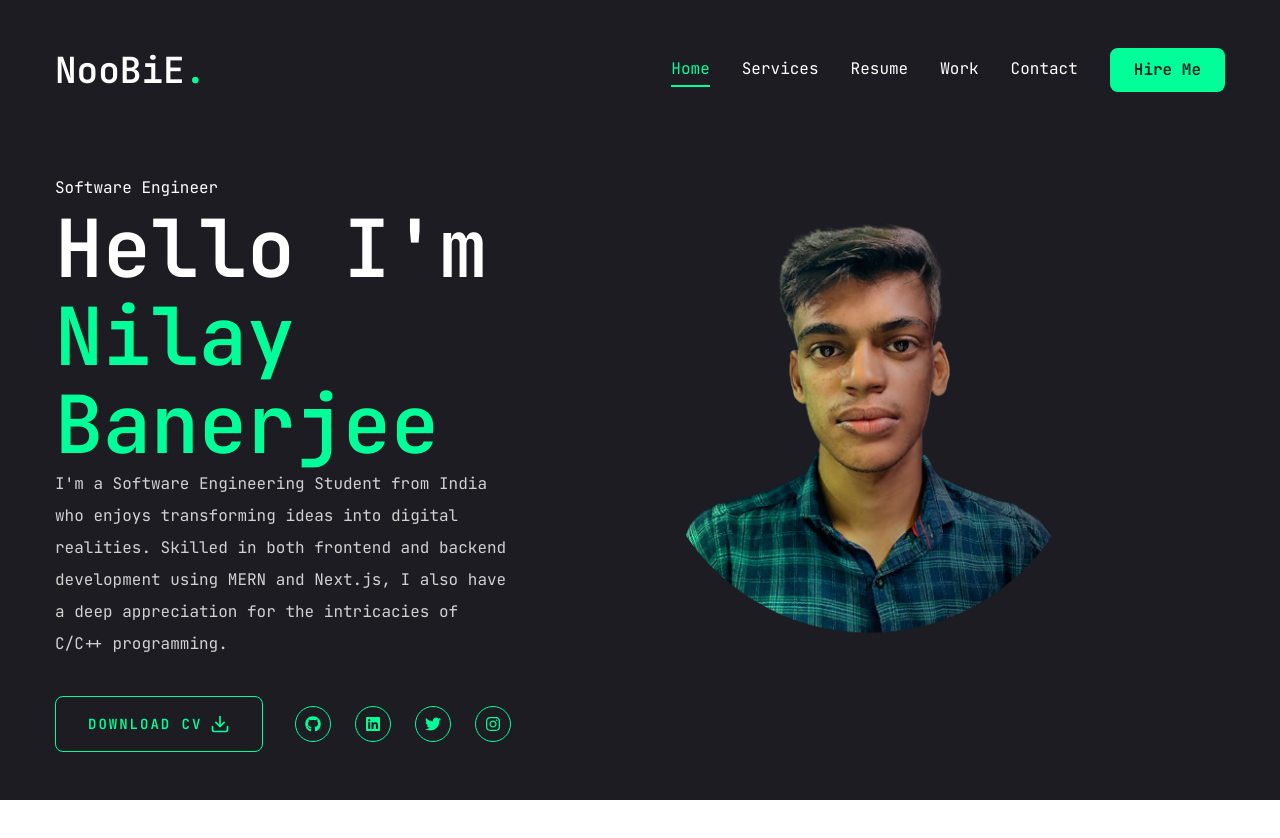
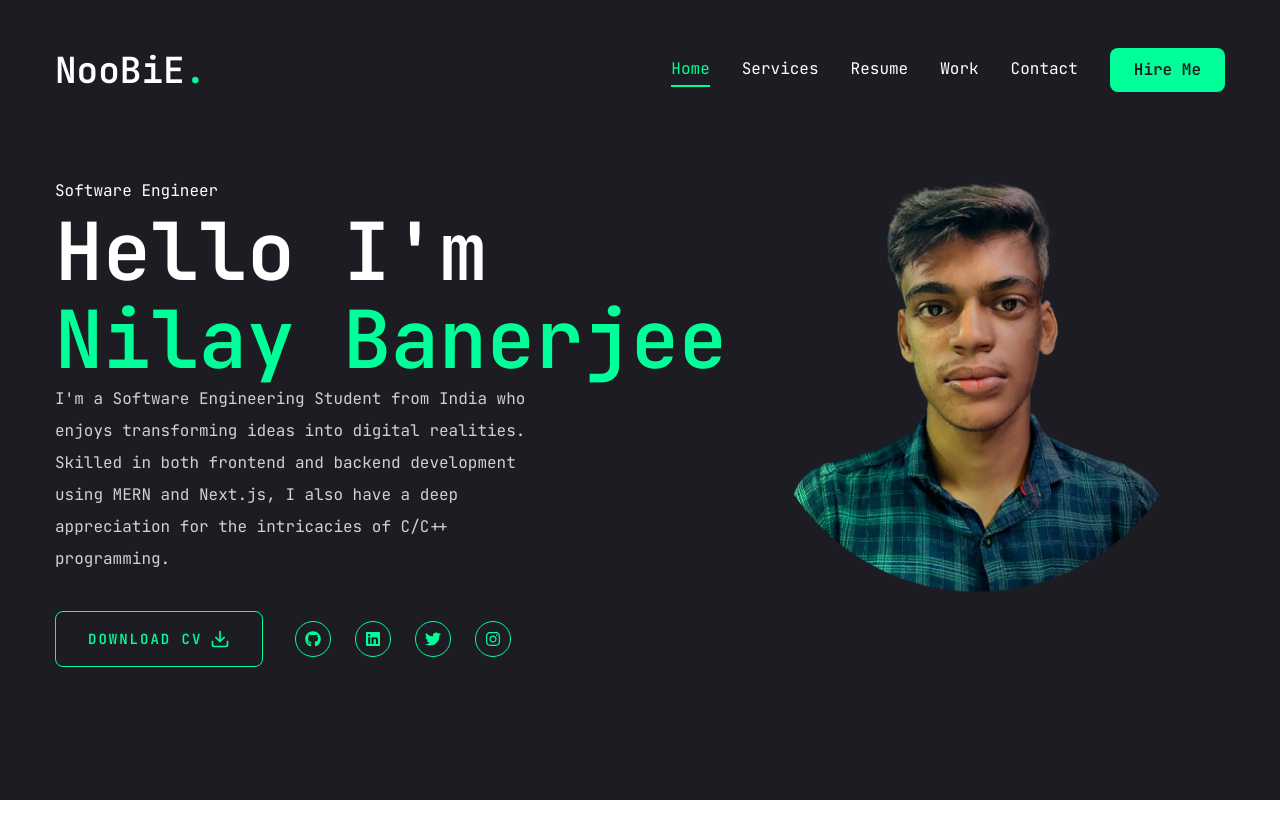
Before and after one commit to NooBIE-Nilay/Nilay-portfolio, a Next.js app: page / in a window 1280 px wide. Shown: the top 838 px of the page. After the commit the page ends 800 px from the top, so only its background shows below. Built offline with nearby package versions, Linux system fonts and the light colour scheme.

Commit message:
Fixed Social Links

```diff
--- a/app/page.tsx
+++ b/app/page.tsx
@@ -2,16 +2,16 @@ import { Socials } from "@/components/Socials";
 import { Button } from "@/components/ui/button";
 import { Photo } from "@/components/ui/photo";
 import { FiDownload } from "react-icons/fi";
-
+import Link from "next/link";
 export default function Home() {
   return (
     <section className="h-full">
       <div className="container mx-auto h-full">
         <div className="flex flex-col xl:flex-row items-center justify-between xl:pt-8 xl:pb-24">
-          <div className="text-center xl:text-left">
+          <div className="text-center xl:text-left order-2 xl:order-none">
             <span>Software Engineer</span>
             <h1 className="h1">
-              Hello I'm <br />{" "}
+              Hello I'm <br />
               <span className="text-accent"> Nilay Banerjee</span>
             </h1>
             <p className="max-w-[500px] mb-9 text-white/80">
@@ -21,6 +21,10 @@ export default function Home() {
               have a deep appreciation for the intricacies of C/C++ programming.
             </p>
             <div className="flex flex-col xl:flex-row gap-8 items-center">
+              <Link
+                href="https://drive.google.com/file/d/1A4co6JPVr_lEOzD_g0WOIGoamADBfRfk/view?usp=sharing"
+                target="_blank"
+              >
                 <Button
                   variant="outline"
                   size="lg"
@@ -29,6 +33,7 @@ export default function Home() {
                   <span>Download CV</span>
                   <FiDownload className="text-xl" />
                 </Button>
+              </Link>
               <div className="mb-8 xl:mb-0">
                 <Socials
                   containerStyles="flex gap-6"
@@ -37,7 +42,9 @@ export default function Home() {
               </div>
             </div>
           </div>
+          <div className="order-1 xl:order-none mb-8 xl:mb-0">
             <Photo />
+          </div>
         </div>
       </div>
     </section>
--- a/components/Socials.tsx
+++ b/components/Socials.tsx
@@ -4,19 +4,19 @@ import { FaGithub, FaLinkedin, FaTwitter, FaInstagram } from "react-icons/fa";
 const socials = [
   {
     icon: <FaGithub />,
-    path: "",
+    path: "https://github.com/NooBIE-Nilay/",
   },
   {
     icon: <FaLinkedin />,
-    path: "",
+    path: "https://www.linkedin.com/in/nilay-banerjee/",
   },
   {
     icon: <FaTwitter />,
-    path: "",
+    path: "https://x.com/nilaystwt",
   },
   {
     icon: <FaInstagram />,
-    path: "",
+    path: "https://www.instagram.com/nilay__banerjee/",
   },
 ];
 //@ts-ignore
@@ -25,7 +25,12 @@ export function Socials({ containerStyles, iconStyles }) {
     <div className={containerStyles}>
       {socials.map((social, index) => {
         return (
-          <Link key={index} href={social.path} className={iconStyles}>
+          <Link
+            key={index}
+            href={social.path}
+            className={iconStyles}
+            target="_blank"
+          >
             {social.icon}
           </Link>
         );
```
Lines whose indentation alone changed are shown as unchanged.
